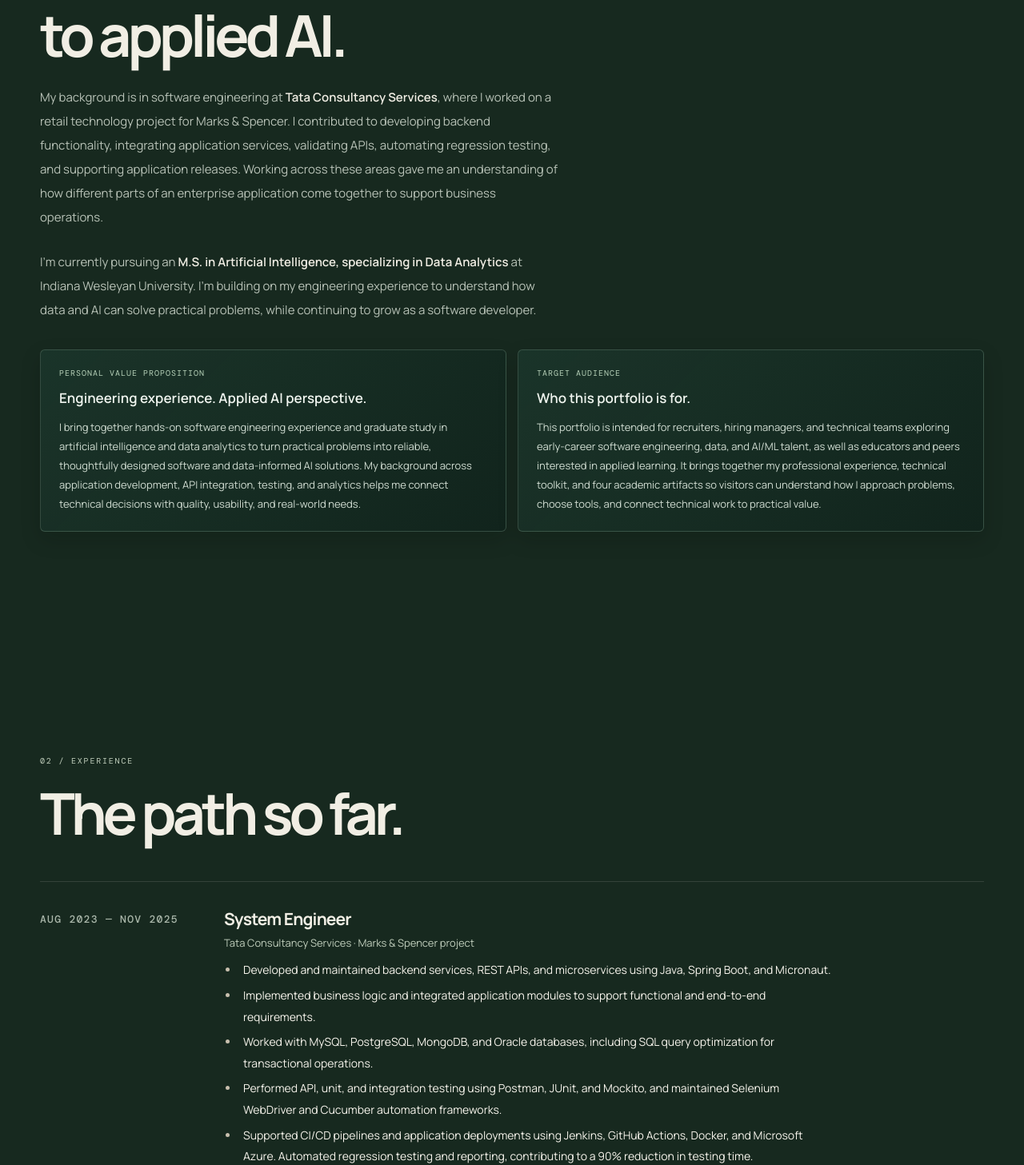
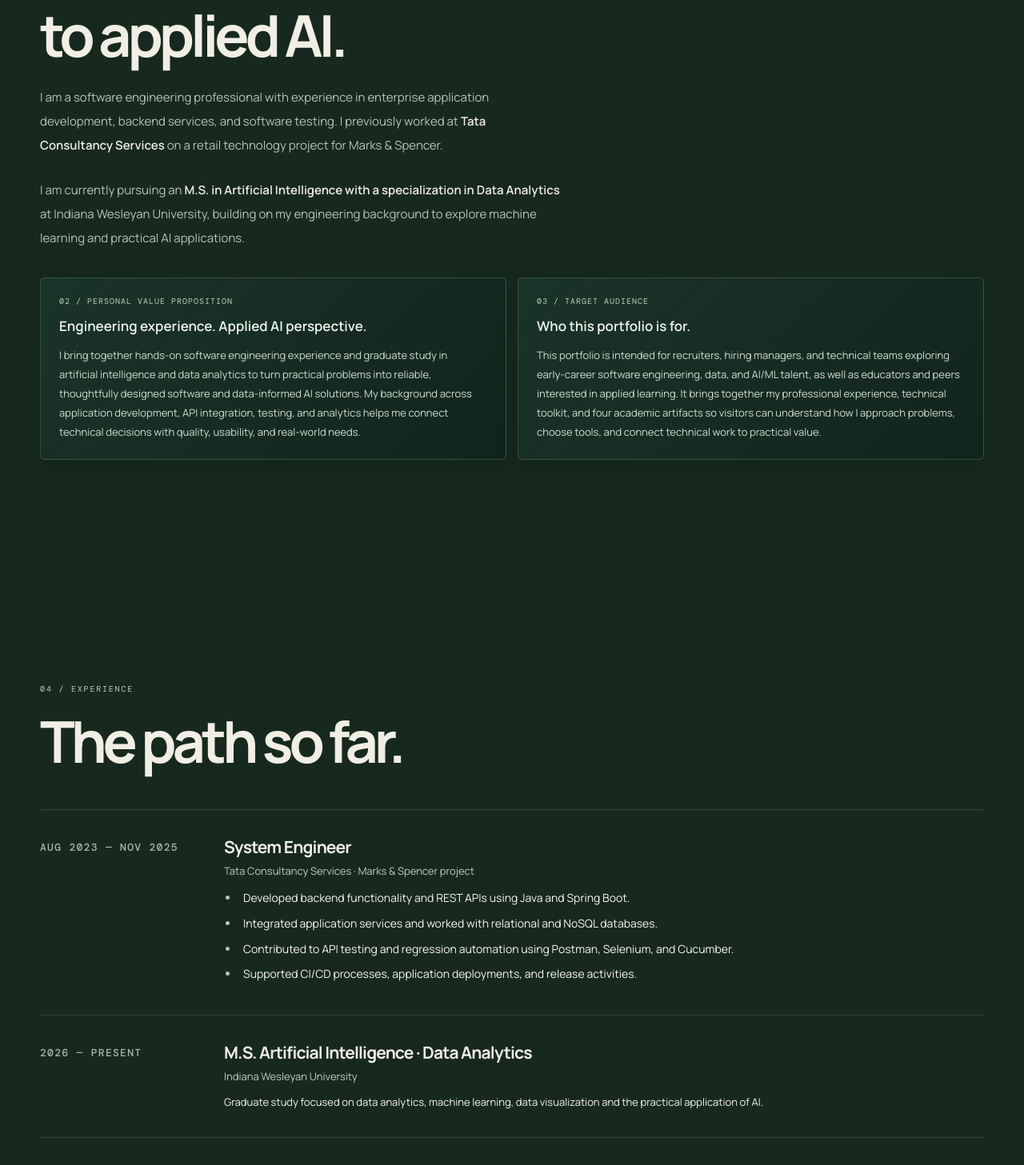
Before and after one commit to AnushaKallempudi12/portfolio, a Next.js app: page /portfolio/ in a window 1280 px wide. Shown: the part 994-2451 px from the top of the page at 80% size. Built offline with nearby package versions, Linux system fonts and the light colour scheme.

Commit message:
Refine bio, experience summary, and section numbering

```diff
--- a/src/app/page.jsx
+++ b/src/app/page.jsx
@@ -76,16 +76,16 @@ export default function Home(){
   </section>
   <section className="section" id="about"><div className="wrap about-grid">
    <div className="reveal"><div className="section-kicker">01 / Professional Bio</div><h2 className="section-heading">From software foundations<br/><em>to applied AI.</em></h2>
-    <p className="about-copy">My background is in software engineering at <strong>Tata Consultancy Services</strong>, where I worked on a retail technology project for Marks & Spencer. I contributed to developing backend functionality, integrating application services, validating APIs, automating regression testing, and supporting application releases. Working across these areas gave me an understanding of how different parts of an enterprise application come together to support business operations.</p>
-    <p className="about-copy">I’m currently pursuing an <strong>M.S. in Artificial Intelligence, specializing in Data Analytics</strong> at Indiana Wesleyan University. I’m building on my engineering experience to understand how data and AI can solve practical problems, while continuing to grow as a software developer.</p>
+    <p className="about-copy">I am a software engineering professional with experience in enterprise application development, backend services, and software testing. I previously worked at <strong>Tata Consultancy Services</strong> on a retail technology project for Marks & Spencer.</p>
+    <p className="about-copy">I am currently pursuing an <strong>M.S. in Artificial Intelligence with a specialization in Data Analytics</strong> at Indiana Wesleyan University, building on my engineering background to explore machine learning and practical AI applications.</p>
     <div className="portfolio-positioning">
      <article className="positioning-card">
-      <div className="positioning-kicker">Personal Value Proposition</div>
+      <div className="positioning-kicker">02 / Personal Value Proposition</div>
       <h3>Engineering experience. Applied AI perspective.</h3>
       <p>I bring together hands-on software engineering experience and graduate study in artificial intelligence and data analytics to turn practical problems into reliable, thoughtfully designed software and data-informed AI solutions. My background across application development, API integration, testing, and analytics helps me connect technical decisions with quality, usability, and real-world needs.</p>
      </article>
      <article className="positioning-card">
-      <div className="positioning-kicker">Target Audience</div>
+      <div className="positioning-kicker">03 / Target Audience</div>
       <h3>Who this portfolio is for.</h3>
       <p>This portfolio is intended for recruiters, hiring managers, and technical teams exploring early-career software engineering, data, and AI/ML talent, as well as educators and peers interested in applied learning. It brings together my professional experience, technical toolkit, and four academic artifacts so visitors can understand how I approach problems, choose tools, and connect technical work to practical value.</p>
      </article>
@@ -94,21 +94,21 @@ export default function Home(){
 
   </div></section>
   <section className="section" id="experience"><div className="wrap">
-   <div className="reveal"><SectionTitle kicker="02 / Experience" title={<>The path so <em>far.</em></>}/></div>
+   <div className="reveal"><SectionTitle kicker="04 / Experience" title={<>The path so <em>far.</em></>}/></div>
    <div className="timeline">
-    <div className="timeline-item reveal"><div className="timeline-date">AUG 2023 — NOV 2025</div><div><div className="timeline-role">System Engineer</div><div className="timeline-org">Tata Consultancy Services · Marks & Spencer project</div><ul className="timeline-points"><li>Developed and maintained backend services, REST APIs, and microservices using Java, Spring Boot, and Micronaut.</li><li>Implemented business logic and integrated application modules to support functional and end-to-end requirements.</li><li>Worked with MySQL, PostgreSQL, MongoDB, and Oracle databases, including SQL query optimization for transactional operations.</li><li>Performed API, unit, and integration testing using Postman, JUnit, and Mockito, and maintained Selenium WebDriver and Cucumber automation frameworks.</li><li>Supported CI/CD pipelines and application deployments using Jenkins, GitHub Actions, Docker, and Microsoft Azure. Automated regression testing and reporting, contributing to a 90% reduction in testing time.</li></ul></div></div>
+    <div className="timeline-item reveal"><div className="timeline-date">AUG 2023 — NOV 2025</div><div><div className="timeline-role">System Engineer</div><div className="timeline-org">Tata Consultancy Services · Marks & Spencer project</div><ul className="timeline-points"><li>Developed backend functionality and REST APIs using Java and Spring Boot.</li><li>Integrated application services and worked with relational and NoSQL databases.</li><li>Contributed to API testing and regression automation using Postman, Selenium, and Cucumber.</li><li>Supported CI/CD processes, application deployments, and release activities.</li></ul></div></div>
     <div className="timeline-item reveal"><div className="timeline-date">2026 — PRESENT</div><div><div className="timeline-role">M.S. Artificial Intelligence · Data Analytics</div><div className="timeline-org">Indiana Wesleyan University</div><div className="timeline-desc">Graduate study focused on data analytics, machine learning, data visualization and the practical application of AI.</div></div></div>
    </div>
   </div></section>
-  <section className="section" id="skills"><div className="wrap"><div className="reveal"><SectionTitle kicker="03 / Toolkit" title={<>Tools I work <em>with.</em></>} sub="A growing toolkit across application development, testing, data and AI."/></div>
+  <section className="section" id="skills"><div className="wrap"><div className="reveal"><SectionTitle kicker="05 / Toolkit" title={<>Tools I work <em>with.</em></>} sub="A growing toolkit across application development, testing, data and AI."/></div>
    <div className="skills-grid">{skills.map(s=><div className="skill-group reveal" key={s.title}><h3>{s.title}</h3><div className="skill-list">{s.items.map(i=><span key={i}>{i}</span>)}</div></div>)}</div>
   </div></section>
   <section className="section" id="work"><div className="wrap">
-   <div className="reveal"><SectionTitle kicker="04 / Projects" title={<>Ideas shaped into <em>useful products.</em></>} sub="Product concepts that bring together practical problem-solving, thoughtful experiences and emerging technology."/></div>
+   <div className="reveal"><SectionTitle kicker="06 / Projects" title={<>Ideas shaped into <em>useful products.</em></>} sub="Product concepts that bring together practical problem-solving, thoughtful experiences and emerging technology."/></div>
    <div className="project-grid">{projects.map(p=><article className="project reveal" key={p.n}><div className="project-art"><ProjectVisual kind={p.visual}/></div><div className="project-index">{p.n} / {p.type}</div><h3>{p.name}</h3><p>{p.desc}</p><div className="tags">{p.tags.map(t=><span className="tag" key={t}>{t}</span>)}</div>{p.href&&<a className="artifact-link project-link" href={p.href} target="_blank" rel="noreferrer">{p.linkLabel} <ArrowUpRight size={14}/></a>}<ArrowUpRight className="project-arrow" size={18}/></article>)}</div>
   </div></section>
   <section className="section artifacts-section" id="artifacts"><div className="wrap">
-   <div className="reveal"><SectionTitle kicker="05 / Academic artifacts" title={<>Work that shows <em>how I think.</em></>} sub="Selected coursework and documented experiments from my AI and data analytics studies. Select an artifact to explore its purpose, design process, implementation, testing and learning outcomes."/></div>
+   <div className="reveal"><SectionTitle kicker="07 / Academic artifacts" title={<>Work that shows <em>how I think.</em></>} sub="Selected coursework and documented experiments from my AI and data analytics studies. Select an artifact to explore its purpose, design process, implementation, testing and learning outcomes."/></div>
    <div className="artifact-grid">
     <article className="artifact-card reveal" id="artifact-codecoach"><a className="artifact-card-hitarea" href="https://anushakallempudi12.github.io/portfolio/artifacts/codecoach/" aria-label="Open CodeCoach artifact details"/>
      <div className="artifact-art codecoach-art"><img className="artifact-thumb" src="/portfolio/images/codecoach.png" alt="CodeCoach chatbot preview" loading="lazy"/><div className="artifact-terminal" hidden><div className="terminal-top"><i/><i/><i/><span>CodeCoach · practice session</span></div><div className="terminal-body"><small>JAVA · ARRAYS</small><strong>Find the maximum value</strong><p>What would you check first?</p><div className="terminal-hint">HINT 01 <span>Try scanning once from left to right.</span></div></div></div></div>
@@ -137,7 +137,7 @@ export default function Home(){
    </div>
   </div></section>
   <section className="section" id="contact"><div className="wrap"><div className="contact-panel reveal">
-   <div className="contact-copy"><div className="section-kicker">06 / Contact</div><h2>Let’s build<br/>something useful.</h2><p>I’m interested in opportunities where software engineering, data and emerging AI technologies come together. Connect with me, explore my work, or review my experience.</p></div>
+   <div className="contact-copy"><div className="section-kicker">08 / Contact</div><h2>Let’s build<br/>something useful.</h2><p>I’m interested in opportunities where software engineering, data and emerging AI technologies come together. Connect with me, explore my work, or review my experience.</p></div>
    <div className="contact-links">
     <a className="contact-link" href="https://github.com/AnushaKallempudi12" target="_blank" rel="noreferrer"><span className="contact-link-icon"><Github size={18}/></span><span><strong>GitHub</strong><small>Explore my code and projects</small></span><ArrowUpRight size={16}/></a>
     <a className="contact-link" href="https://www.linkedin.com/in/anusha-kallempudi" target="_blank" rel="noreferrer"><span className="contact-link-icon"><Linkedin size={18}/></span><span><strong>LinkedIn</strong><small>Connect with me professionally</small></span><ArrowUpRight size={16}/></a>
```
